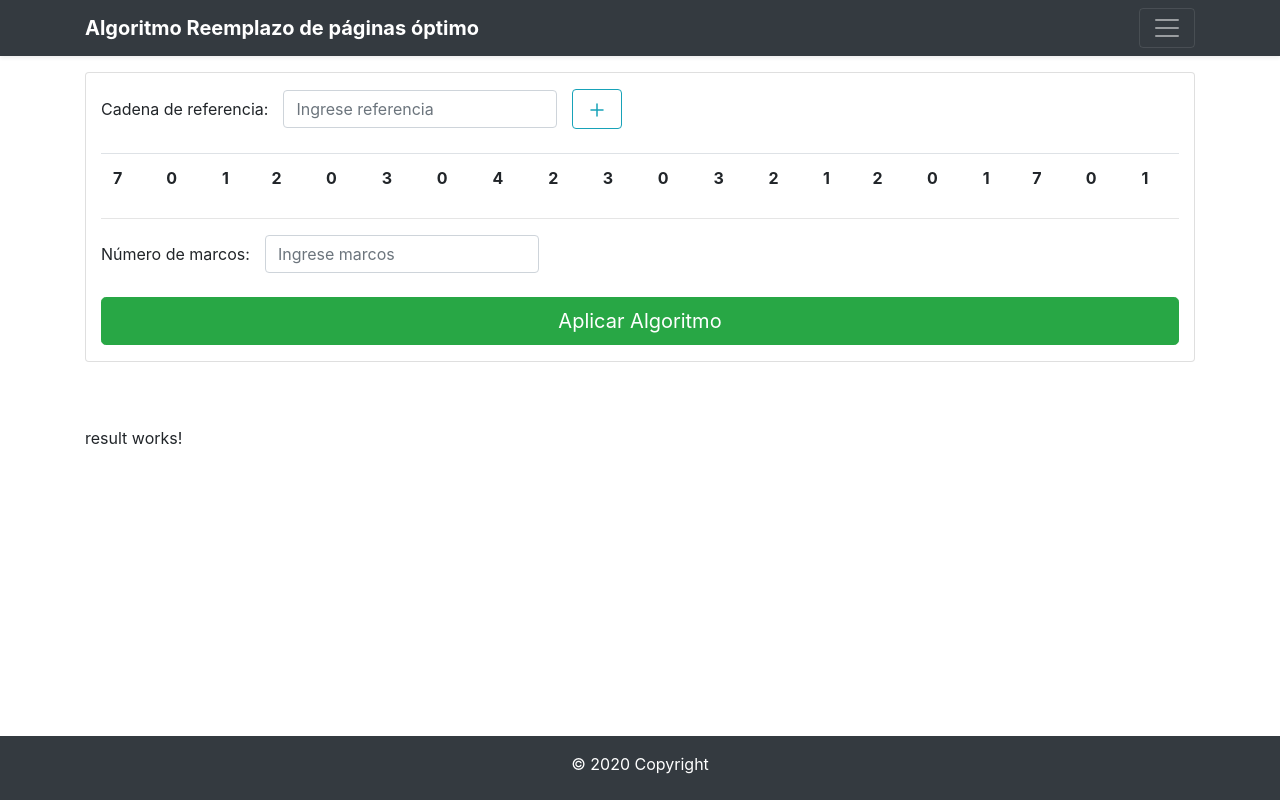
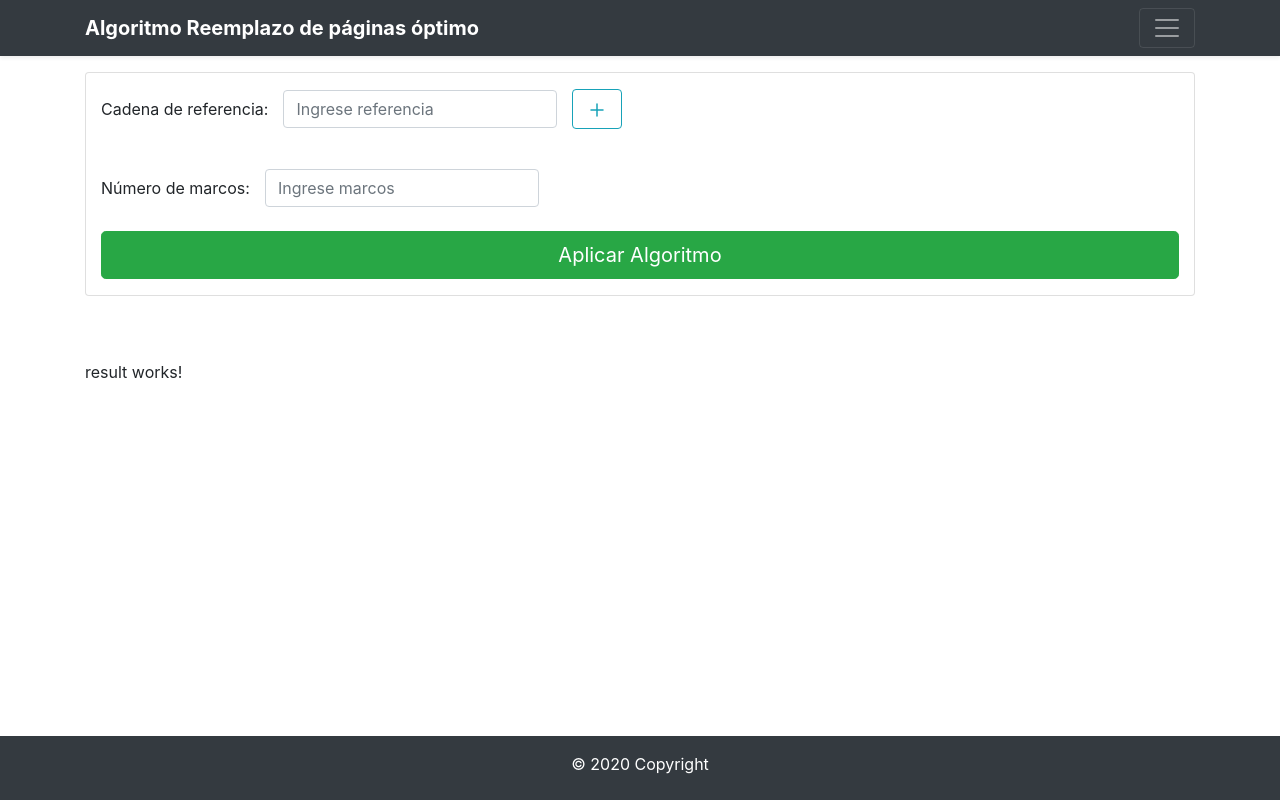
Before and after one commit to chjuca/Algoritmo-Reemplazo-Paginas, an Angular app: page / in a window 1280 px wide. Built offline with nearby package versions, Linux system fonts and the light colour scheme.

Commit message:
Dando formato chancado al formulario inicial

```diff
--- a/src/app/components/initial-form/initial-form.component.html
+++ b/src/app/components/initial-form/initial-form.component.html
@@ -17,13 +17,14 @@
         <form>
             <div class="form-group mt-3 mb-3">
                 <table class="table">
-                    <tr>
-                        <th scope="col" *ngFor = 'let reference of referenceList'>
-                            {{reference}}
-                        </th>
-                    </tr>
+                    <thead>
+                        <tr>
+                            <th scope="col" *ngFor = 'let reference of referenceList'>
+                                {{reference}}
+                            </th>
+                        </tr>
+                    </thead>
                 </table>
-                <hr>
             </div>
         </form>
         <form class="form-inline mt-3">
--- a/src/app/components/initial-form/initial-form.component.ts
+++ b/src/app/components/initial-form/initial-form.component.ts
@@ -13,15 +13,15 @@ export class InitialFormComponent implements OnInit {
 
   reference: number;
   frames: number;
-  // referenceList = [];
-
+  referenceList = [];
+  /*
   referenceList = [
     '7', '0', '1', '2', '0',
     '3', '0', '4', '2', '3',
     '0', '3', '2', '1', '2',
     '0', '1', '7', '0', '1'
   ]
-
+  */
 
   constructor(public mainService: MainService) { }
 
@@ -29,7 +29,7 @@ export class InitialFormComponent implements OnInit {
   }
 
   addReference(reference: string) {
-    // this.referenceList.push(reference);
+    this.referenceList.push(reference);
   }
 
 
```
